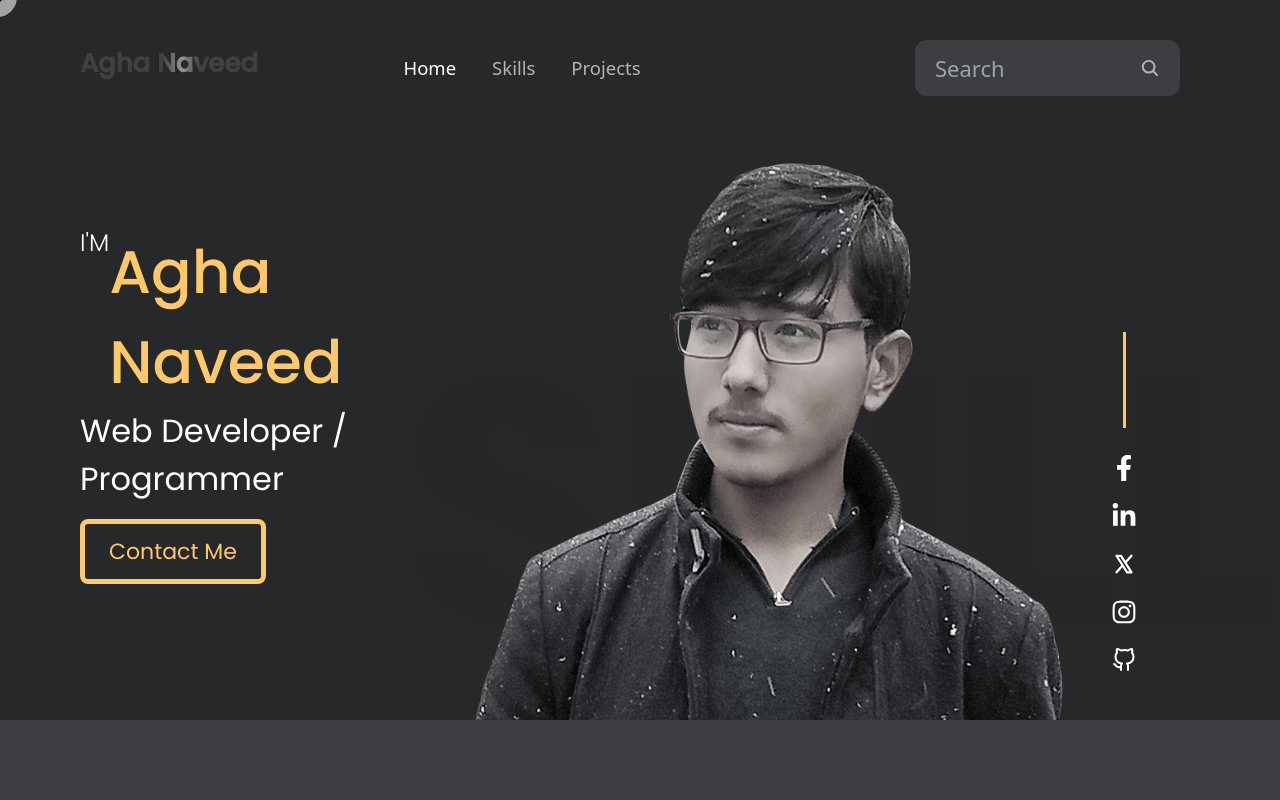
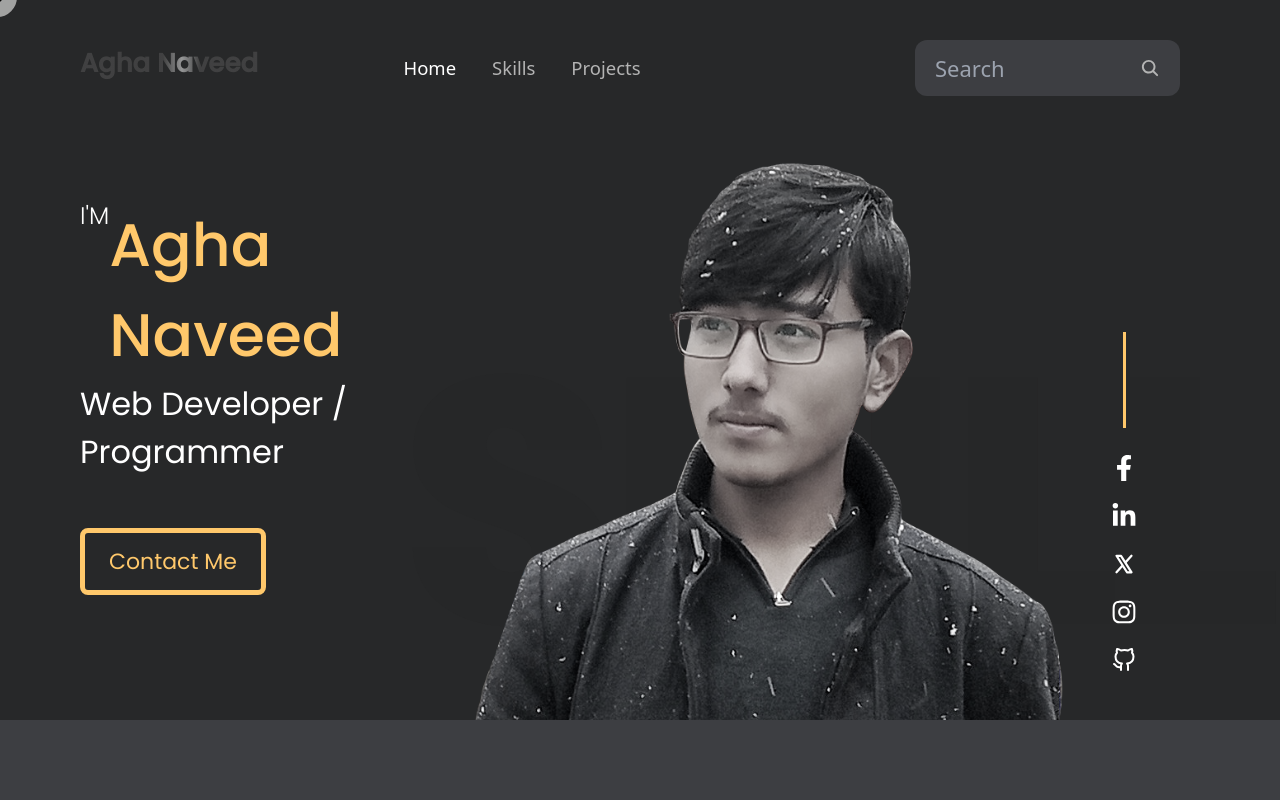
Before and after one commit to agha-naveed/my-portfolio, a React (Vite) app: page / in a window 1280 px wide. Shown: the top 800 px of the page. Built offline with nearby package versions, Linux system fonts and the light colour scheme.

Commit message:
contct me btn animation

```diff
--- a/src/App.css
+++ b/src/App.css
@@ -53,9 +53,23 @@
   stroke-dashoffset: -32.42;
 }
 
-
-.window {
-  box-shadow: 0px 6px 20px #0000005e;
+.contact-btn {
+  transition: 0.1s ease-in-out;
+  transition-delay: 0.44s;
+}
+.contact-btn:hover::after {
+  transform: scale(1.5) translate(00px, -100px);
+}
+.contact-btn::after {
+  content: '';
+  position: absolute;
+  z-index: -1;
+  width: 200px;
+  height: 260px;
+  border-radius: 50%;
+  transform: scale(1) translate(-100px, 80px);
+  background-color: #FFC86B;
+  transition: transform 1s cubic-bezier(.66, .00, .34, 1.00);
 }
 
 .p-40-80 {
--- a/src/components/Header.jsx
+++ b/src/components/Header.jsx
@@ -15,7 +15,7 @@ export default function Header() {
 
         <header className='lg:w-[95%] md:p-0 p-10 w-full h-full justify-center lg:flex grid relative z-10'>
 
-          <div data-aos="fade-up-right" data-aos-duration="600" className='content-center place-self-center'>
+          <div data-aos="fade-up-right" data-aos-duration="600" className='grid content-center place-self-center'>
             <span className='flex place-self-center'>
               <h4 className='text-white font-poppins-light md:text-2xl text-xl'>I'M</h4>
               <h1 className='text-yellow-text lg:text-[60px] md:text-[40px] text-[34px] font-poppins-medium lg:w-[90%] w-full'>Agha Naveed</h1>
@@ -26,7 +26,7 @@ export default function Header() {
               <h3 className='hover-text text-white font-poppins-regular md:text-[32px] text-[25px] lg:text-left text-center mb-8'>Web Developer / Programmer</h3>
             </span>
 
-            <Link className='border-[5px] border-yellow-text transition-all font-poppins-regular text-yellow-text md:text-[22px] text-[22px] rounded-lg px-6 py-3 mt-5 justify-self-center lg:inline grid'>Contact Me</Link>
+            <Link className='contact-btn w-fit place-self-start relative overflow-hidden hover:text-[#272829] z-30 border-[5px] border-yellow-text font-poppins-regular text-yellow-text md:text-[22px] text-[22px] rounded-lg px-6 py-3 mt-5 grid'>Contact Me</Link>
 
           </div>
 
```
